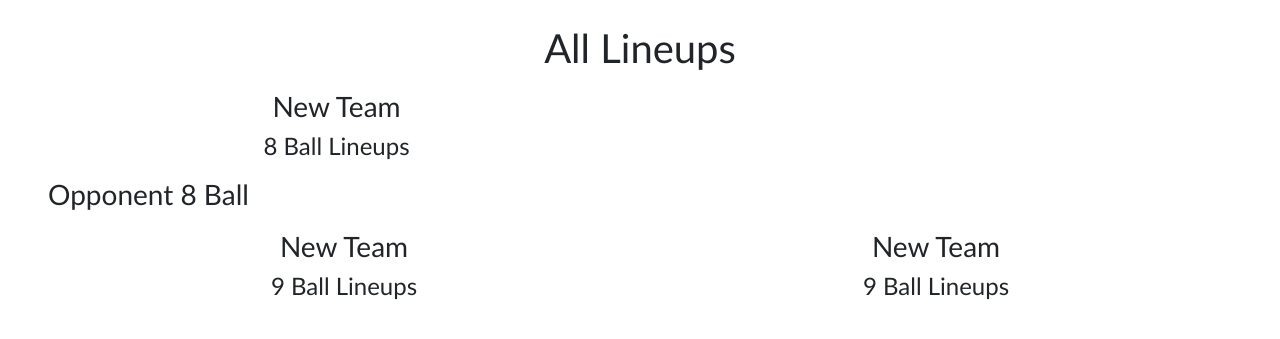
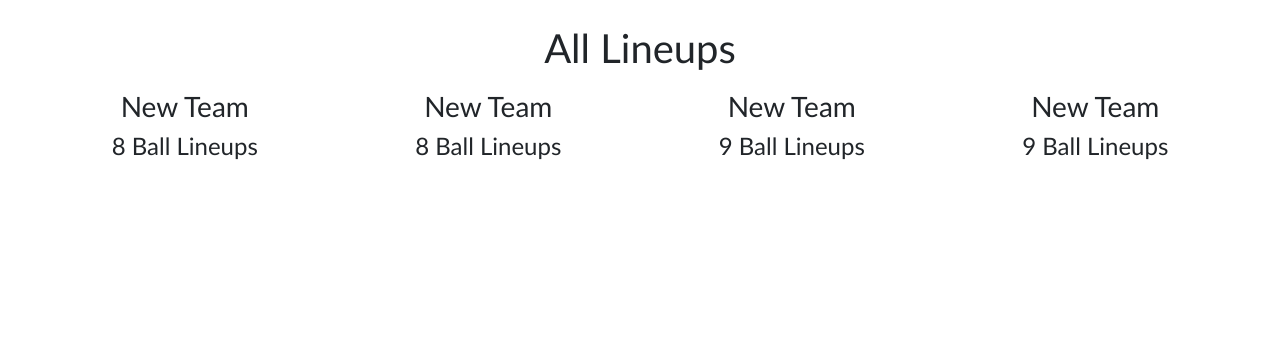
Before and after one commit to JohnALong/stat_lock, a Django app: page /lineups/1/ in a window 1280 px wide. Shown: the part 68-407 px from the top of the page. Run offline with Django 3.2, Linux system fonts and the light colour scheme; a user stored in the database is signed in; data comes from the database, SQL or seed files in the repository; tables that the repository leaves empty hold one stand-in row (values such as "Sample post"); parts of the project's set-up code (start-up, migrations or seed data) failed here and were passed over; some libraries are stand-ins or nearby versions.

Commit message:
completed opp lineup view

```diff
--- a/statlock/statlockapp/static/styles/lineups.css
+++ b/statlock/statlockapp/static/styles/lineups.css
@@ -1,7 +1,7 @@
 .lineups {
     list-style: none;
     display: flex;
-    flex-wrap: wrap;
+    flex-wrap: nowrap;
     justify-content: space-evenly;
 }
 
@@ -19,7 +19,7 @@
 
 .column {
     float: left;
-    width: 50%;
+    width: 25%;
     padding: 10px;
 }
 
@@ -56,3 +56,7 @@
     overflow: hidden;
     margin-top: -6px; */
 }
+
+.playermatch {
+    border-style: ridge;
+}
--- a/statlock/statlockapp/templates/home.html
+++ b/statlock/statlockapp/templates/home.html
@@ -8,6 +8,10 @@
 {% block content %}
 
     <h1 class="title">Statlock</h1>
+    <form action="{% url 'statlockapp:team' %}" method="GET">
+    {% csrf_token %}
+        <button class="btn btn-success btn-lg btn-block">Your Team</button>
+    </form>
     <form action="{% url 'statlockapp:team_form' %}" method="GET">
         {% csrf_token %}
         <h5 class="title">If your team was not listed at register:</h5>
--- a/statlock/statlockapp/templates/lineups/opplineup.html
+++ b/statlock/statlockapp/templates/lineups/opplineup.html
@@ -17,9 +17,18 @@
                 </ul>
             {% endfor %}
         </div>
-    </div>
-    <h3 class="opp_eight">Opponent 8 Ball</h3>
-    <div class="column">
+
+        <div class="column">
+            <h3 class="title">{{ opp_team.name }}</h3>
+            <h4 class="lineups">8 Ball Lineups</h4>
+            {% for opp_eight_under_23 in opp_eight_under_23s %}
+            <ul class="lineup">
+                {{ forloop.counter }} : {{ opp_eight_under_23 }}
+            </ul>
+            {% endfor %}
+        </div>
+
+        <div class="column">
             <h3 class="title">{{ user_team.name }}</h3>
             <h4 class="lineups">9 Ball Lineups</h4>
             {% for user_nine_under_23 in user_nine_under_23s %}
@@ -28,8 +37,7 @@
             </ul>
             {% endfor %}
         </div>
-    </div>
-    <div class="column">
+        <div class="column">
             <h3 class="title">{{ opp_team.name }}</h3>
             <h4 class="lineups">9 Ball Lineups</h4>
             {% for opp_nine_under_23 in opp_nine_under_23s %}
--- a/statlock/statlockapp/templates/players/detail.html
+++ b/statlock/statlockapp/templates/players/detail.html
@@ -7,7 +7,7 @@
 
 {% block content %}
     <h1 class="title">{{ player.name }} on {{ player.team }}</h1>
-    <h3 class="title">is at {{ nine_percentage }}% in 9 Ball and {{ eight_percentage }} in 8 ball.</h3>
+    <h3 class="title">is at {{ eight_percentage|floatformat:2 }}% in 8 Ball and {{ nine_percentage|floatformat:2 }}% in 9 ball.</h3>
     <div class="detailbuttons">
         <form action="{% url 'statlockapp:player_edit_form' player.id %}" method="GET">
             {% csrf_token %}
--- a/statlock/statlockapp/views/lineups/opplineup.py
+++ b/statlock/statlockapp/views/lineups/opplineup.py
@@ -36,6 +36,22 @@
             if sum(opp_nine_no_duplicate) <= 23 and opp_nine_no_duplicate not in opp_nine_under_23s:
                 opp_nine_under_23s.append(opp_nine_no_duplicate)
         print("23 check", opp_nine_under_23s)
+
+        # start of opp 8 ball data
+        opp_eight_combos = list(combinations(opp_eight_ratings, 5))
+        opp_eight_listed_combos = list(map(list, opp_eight_combos))
+        opp_eight_no_duplicates = []
+        opp_eight_under_23s = []
+        for opp_eight_listed_combo in opp_eight_listed_combos:
+            opp_eight_listed_combo.sort()
+            if opp_eight_listed_combo not in opp_eight_no_duplicates:
+                opp_eight_no_duplicates.append(opp_eight_listed_combo)
+
+        # print("no duplicates", nine_no_duplicates)
+        for opp_eight_no_duplicate in opp_eight_no_duplicates:
+            if sum(opp_eight_no_duplicate) <= 23 and opp_eight_no_duplicate not in opp_eight_under_23s:
+                opp_eight_under_23s.append(opp_eight_no_duplicate)
+        print("23 check 8's", opp_eight_under_23s)
 
         user_team_members = Player.objects.filter(team__id=request.user.captain.team_id)
         user_eight_ratings = []
@@ -93,7 +109,7 @@
             'user_eight_under_23s': user_eight_under_23s,
             'user_nine_under_23s': user_nine_under_23s,
             'opp_nine_under_23s': opp_nine_under_23s,
-
+            'opp_eight_under_23s': opp_eight_under_23s
         }
 
         return render(request, template, context)
```
